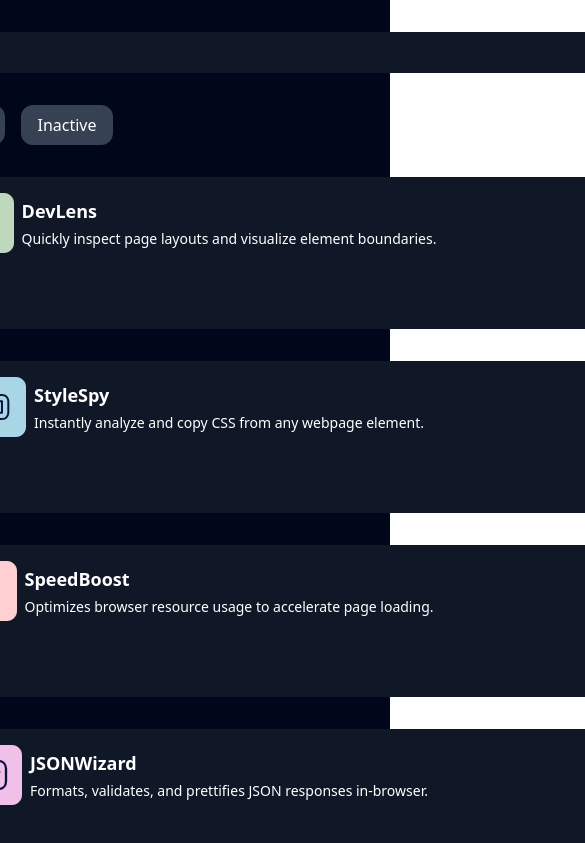
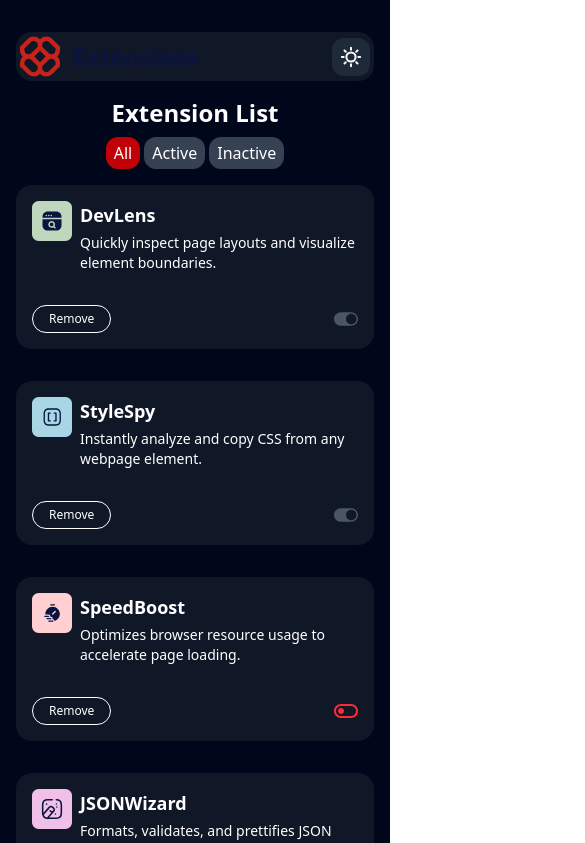
Before and after one commit to Favics-T/RilExtensions, a React (Vite) app: page / in a window 390 px wide. Shown: the top 843 px of the page, 585 px wide, since content can reach past the window. Built offline with nearby package versions, Linux system fonts and the light colour scheme.

Commit message:
added responsiveness

```diff
--- a/src/App.jsx
+++ b/src/App.jsx
@@ -3,7 +3,7 @@ import ExtentionCard from './component/ExtentionCard'
 import Nav from './component/Nav'
 import ExtensionNav from './component/ExtensionNav'
 import { extensionList } from './page'
-// import Card from './components/Card'
+
 
 const App = () => {
   const [filter, setFilter] = useState('all');
@@ -15,8 +15,8 @@ const App = () => {
  })
 
   return (
-    <div className='bg-[#01071b] text-white py-8  flex flex-col  justify-center items-center'>
-    <div className='flex flex-col gap-8'>
+    <div className='bg-[#01071b] text-white py-8 md:px-1 px-4  flex flex-col  justify-center items-center'>
+    <div className='flex flex-col gap-4 md:gap-8'>
       <Nav />
     <ExtensionNav filter={filter} setFilter={setFilter} />
     <ExtentionCard extensions={filteredExtension} />
--- a/src/component/Button.jsx
+++ b/src/component/Button.jsx
@@ -4,7 +4,7 @@ const Button = ({title,isActive,onClick}) => {
 
 
   return (
-    <button onClick={onClick}  className={`bg-gray-700 hover:pointer px-4 py-2 rounded-xl
+    <button onClick={onClick}  className={`bg-gray-700 hover:pointer px-2 py-1 md:px-4 md:py-2 rounded-xl
                                             ${isActive ? 'bg-red-700' : 'bg-gray-700'}`}>
         {title}</button>
   )}
--- a/src/component/CardComponent.jsx
+++ b/src/component/CardComponent.jsx
@@ -5,11 +5,12 @@ import { CgToggleOn } from "react-icons/cg";
 const CardComponent = ({title, description,img,isActive}) => {
   return (
     <div>
-      <div className='bg-gray-900 flex flex-col gap-8 p-4 rounded-2xl'>
+      <div className='bg-gray-900 w-full flex flex-col gap-8 p-4 rounded-2xl'>
 
         {/* name */}
-        <div className='flex gap-2 justify-center items-center'>
-           <img src={img} alt="" />
+        <div className='flex gap-2  '>
+           <img src={img} alt="" className='h-10
+           ' />
            <div className='flex flex-col gap-1'>
             <h1 className='text-lg font-bold'>{title}</h1>
             <p className='text-sm font-[]'>{description}</p>
--- a/src/component/ExtensionNav.jsx
+++ b/src/component/ExtensionNav.jsx
@@ -18,10 +18,12 @@ const buttonList = [
 const ExtensionNav = ({filter, setFilter}) => {
   return (
     <div>
-      <div className='flex md:flex-row md:justify-between items-center'>
+      <div className='flex md:flex-row flex-col md:gap-0 gap-2
+
+      justify-between items-center'>
         <h1 className='text-white font-bold text-2xl'>Extension List</h1>
 
-        <div className='flex gap-4'>
+        <div className='flex gap-1 md:gap-4'>
          {  buttonList.map(({title,value})=>(
             <Button key={value} title={title} isActive={filter === value} onClick={()=>setFilter(value)} />
          ))}
--- a/src/component/ExtentionCard.jsx
+++ b/src/component/ExtentionCard.jsx
@@ -5,7 +5,7 @@ import { extensionList } from '../page'
 const ExtentionCard = ({extensions}) => {
   return (
     <div>
-      <div className='grid grid-cols-1 md:grid-cols-3 gap-8 w-250'>
+      <div className='grid grid-cols-1 md:grid-cols-3 gap-8 w-full md:w-250'>
         {
             extensions.map((ext)=>(
              <CardComponent key={ext.name} title={ext.name} img={ext.logo} isActive={ext.isActive} description={ext.description} />
--- a/src/component/Nav.jsx
+++ b/src/component/Nav.jsx
@@ -3,10 +3,10 @@ import Logo from '../assets/images/logo.svg'
 import Icon from '../assets/images/icon-sun.svg'
 const Nav = () => {
   return (
-    <div className='  bg-gray-900 md:p-4 rounded-2xl flex items-center justify-between'>
-       <img src={Logo} alt="" />
+    <div className='  bg-gray-900 w-full md:p-4 p-1 rounded-2xl flex items-center justify-between'>
+       <img src={Logo} alt="Logo" className='' />
        <div className='bg-gray-800 flex p-2 rounded-xl'>
-            <img src={Icon} alt="" />
+            <img src={Icon} alt=""  />
        </div>
 
 
```
